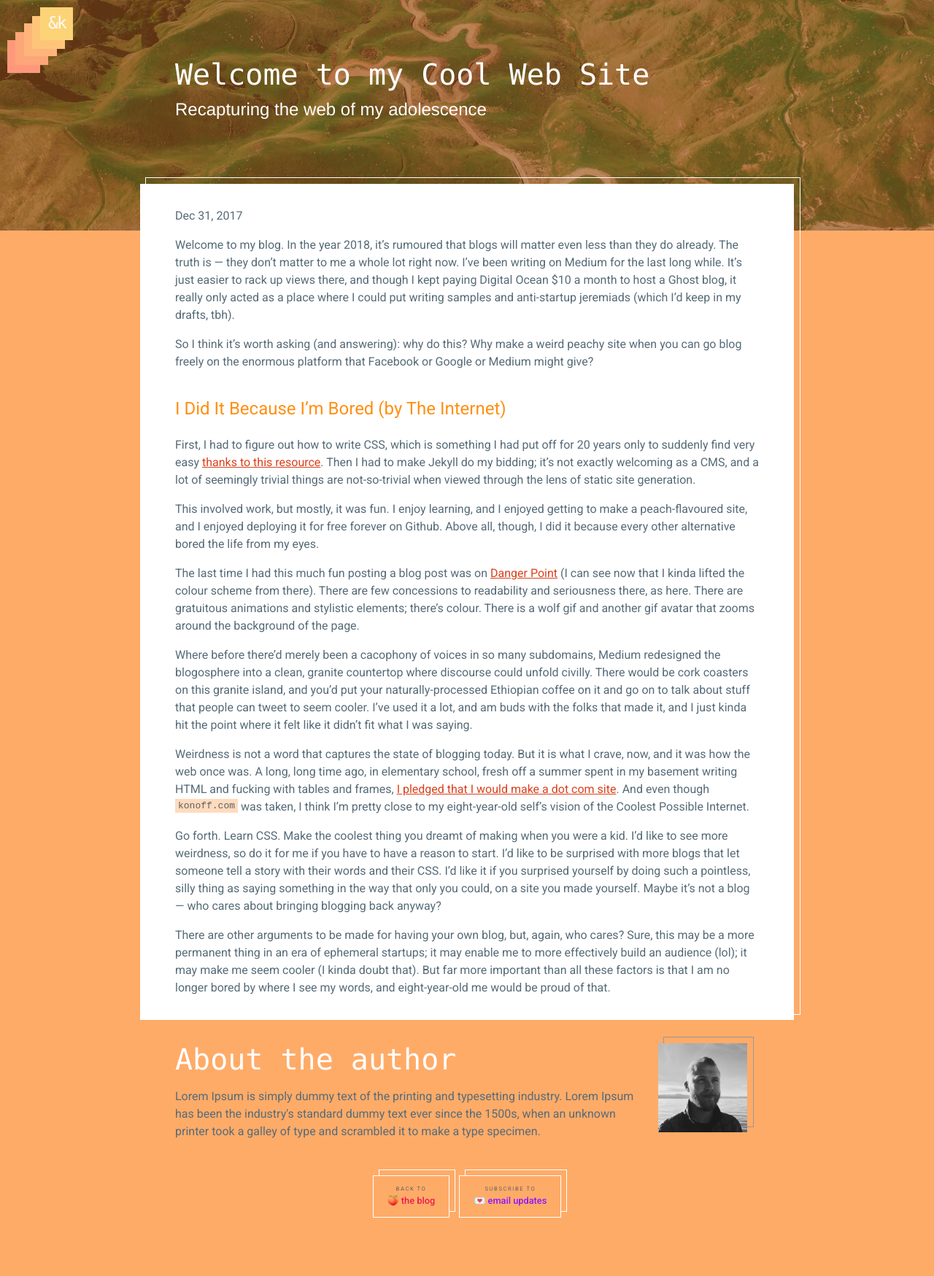
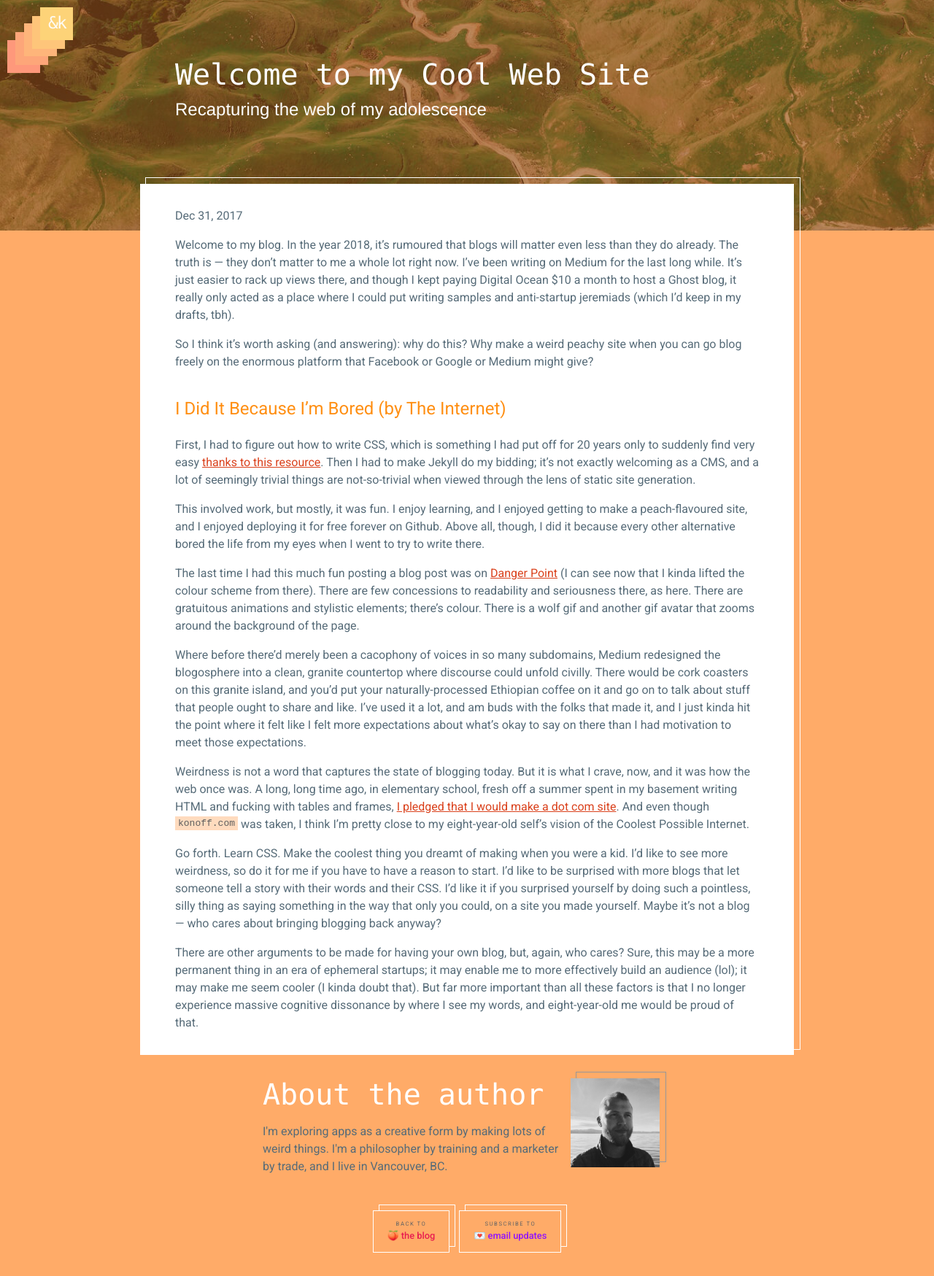
Before and after one commit to andkon/andkon.github.io, a Jekyll site: the page built from _posts/2017-12-31-welcome.md, in a window 1280 px wide. Shown: the whole page at 73% size. Built offline with Jekyll 4.4.1, drawn with Linux system fonts in a browser that asks for light colours; nearby versions of some CDN libraries; comment, search, counter and statistics services are not loaded; before the commit the page ends 1701 px from its top, so only the background shows below that.

Commit message:
Footer fixes and changed wording about what bored me

```diff
--- a/_includes/post_footer.html
+++ b/_includes/post_footer.html
@@ -3,7 +3,7 @@
   <div class="about">
     <div class="author-pic"><img src="{{ '/assets/images/the_author.png' | relative_url }}"></div>
     <h1>About the author</h1>
-    <p>Lorem Ipsum is simply dummy text of the printing and typesetting industry. Lorem Ipsum has been the industry's standard dummy text ever since the 1500s, when an unknown printer took a galley of type and scrambled it to make a type specimen.</p>
+    <p>I'm exploring apps as a creative form by making lots of weird things. I'm a philosopher by training and a marketer by trade, and I live in Vancouver, BC.</p>
   </div>
 </footer>
 
--- a/_posts/2017-12-31-welcome.md
+++ b/_posts/2017-12-31-welcome.md
@@ -12,14 +12,14 @@ So I think it's worth asking (and answering): why do this? Why make a weird peac
 
 First, I had to figure out how to write CSS, which is something I had put off for 20 years only to suddenly find very easy [thanks to this resource](http://marksheet.io/). Then I had to make Jekyll do my bidding; it's not exactly welcoming as a CMS, and a lot of seemingly trivial things are not-so-trivial when viewed through the lens of static site generation.
 
-This involved work, but mostly, it was fun. I enjoy learning, and I enjoyed getting to make a peach-flavoured site, and I enjoyed deploying it for free forever on Github. Above all, though, I did it because every other alternative bored the life from my eyes.
+This involved work, but mostly, it was fun. I enjoy learning, and I enjoyed getting to make a peach-flavoured site, and I enjoyed deploying it for free forever on Github. Above all, though, I did it because every other alternative bored the life from my eyes when I went to try to write there.
 
 The last time I had this much fun posting a blog post was on [Danger Point](http://dangerpoint.net) (I can see now that I kinda lifted the colour scheme from there). There are few concessions to readability and seriousness there, as here. There are gratuitous animations and stylistic elements; there's colour. There is a wolf gif and another gif avatar that zooms around the background of the page.
 
-Where before there'd merely been a cacophony of voices in so many subdomains, Medium redesigned the blogosphere into a clean, granite countertop where discourse could unfold civilly. There would be cork coasters on this granite island, and you'd put your naturally-processed Ethiopian coffee on it and go on to talk about stuff that people can tweet to seem cooler. I've used it a lot, and am buds with the folks that made it, and I just kinda hit the point where it felt like it didn't fit what I was saying.
+Where before there'd merely been a cacophony of voices in so many subdomains, Medium redesigned the blogosphere into a clean, granite countertop where discourse could unfold civilly. There would be cork coasters on this granite island, and you'd put your naturally-processed Ethiopian coffee on it and go on to talk about stuff that people ought to share and like. I've used it a lot, and am buds with the folks that made it, and I just kinda hit the point where it felt like I felt more expectations about what's okay to say on there than I had motivation to meet those expectations.
 
 Weirdness is not a word that captures the state of blogging today. But it is what I crave, now, and it was how the web once was. A long, long time ago, in elementary school, fresh off a summer spent in my basement writing HTML and fucking with tables and frames, [I pledged that I would make a dot com site](https://twitter.com/andknf/status/937571312754573312). And even though `konoff.com` was taken, I think I'm pretty close to my eight-year-old self's vision of the Coolest Possible Internet.
 
 Go forth. Learn CSS. Make the coolest thing you dreamt of making when you were a kid. I'd like to see more weirdness, so do it for me if you have to have a reason to start. I'd like to be surprised with more blogs that let someone tell a story with their words and their CSS. I'd like it if you surprised yourself by doing such a pointless, silly thing as saying something in the way that only you could, on a site you made yourself. Maybe it's not a blog — who cares about bringing blogging back anyway?
 
-There are other arguments to be made for having your own blog, but, again, who cares? Sure, this may be a more permanent thing in an era of ephemeral startups; it may enable me to more effectively build an audience (lol); it may make me seem cooler (I kinda doubt that). But far more important than all these factors is that I am no longer bored by where I see my words, and eight-year-old me would be proud of that.
+There are other arguments to be made for having your own blog, but, again, who cares? Sure, this may be a more permanent thing in an era of ephemeral startups; it may enable me to more effectively build an audience (lol); it may make me seem cooler (I kinda doubt that). But far more important than all these factors is that I no longer experience massive cognitive dissonance by where I see my words, and eight-year-old me would be proud of that.
--- a/assets/main.css
+++ b/assets/main.css
@@ -438,9 +438,9 @@ footer.post-footer h1 {
   line-height: 1.12em;
 }
 
-/*footer.post-footer p {
-
-}*/
+footer.post-footer p {
+  max-width: 35em;
+}
 
 footer.post-footer .author-pic {
   margin-top: 2em;
```
